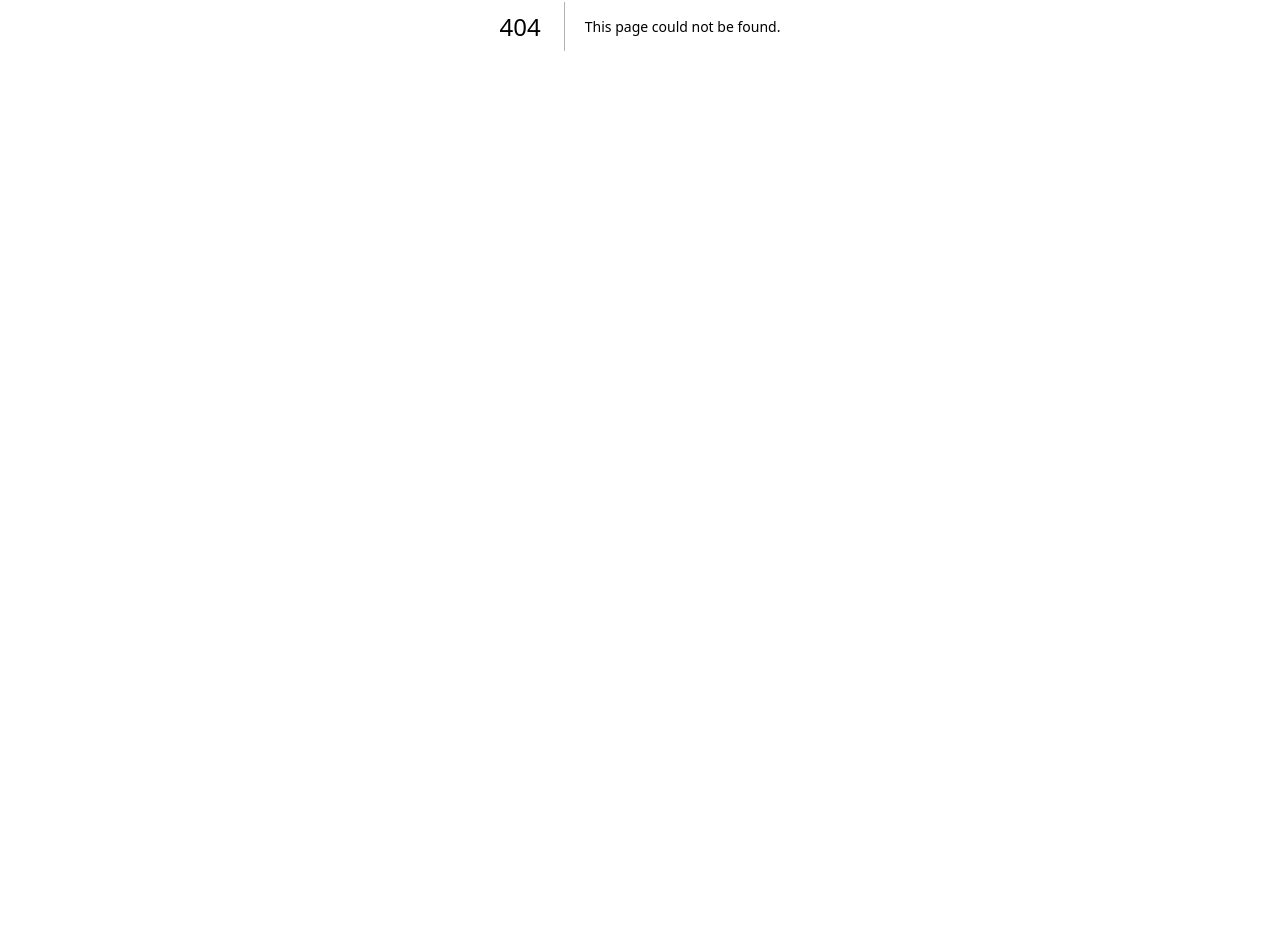
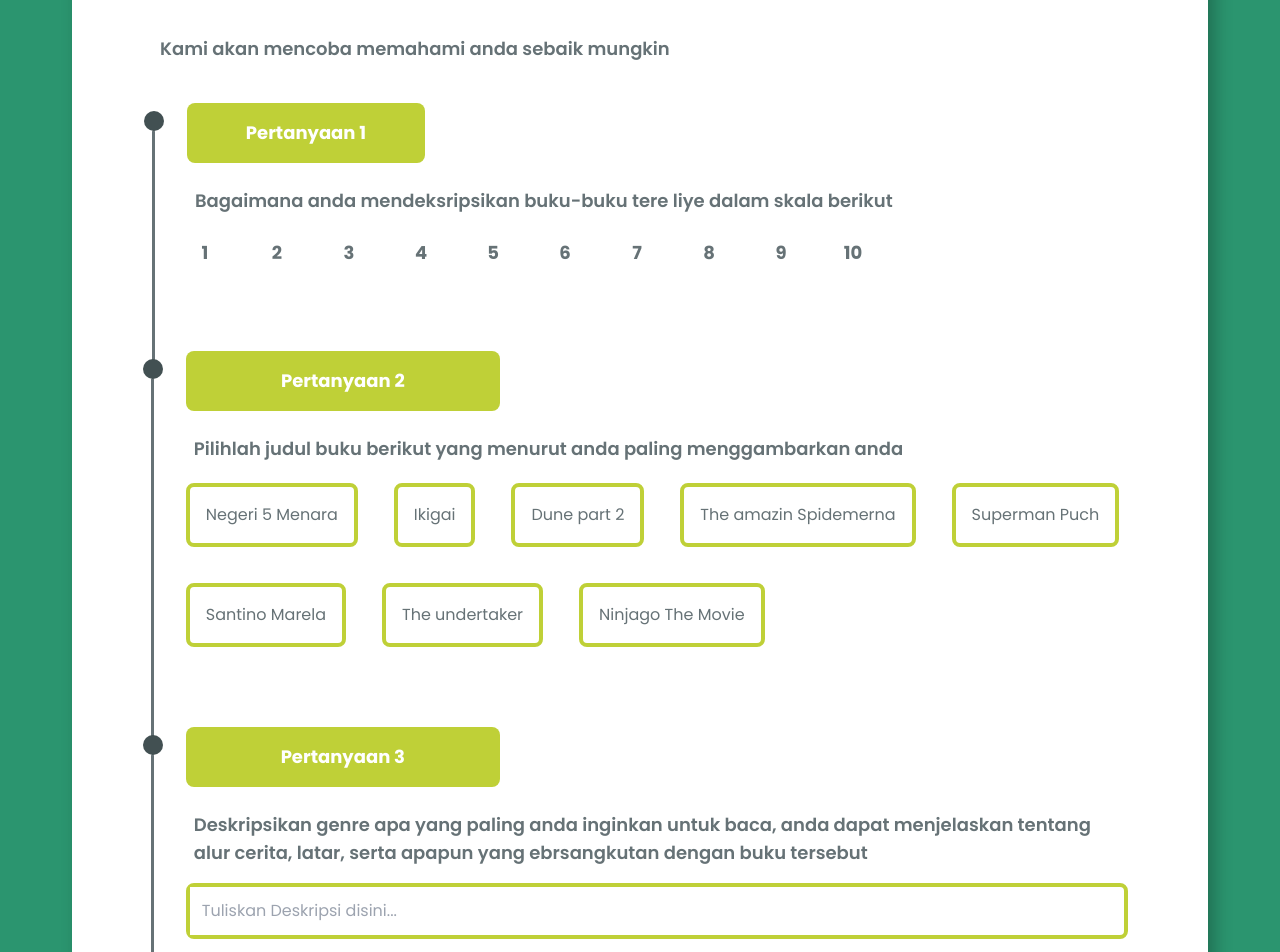
Before and after one commit to rhafif-p/Sentify, a Next.js app in the folder frontend/: page /home/questionMark in a window 1280 px wide. Before the commit this address had no page. Shown: the part 374-1326 px from the top of the page. Before the commit the page ends 800 px from the top, so only its background shows below. Built offline with nearby package versions, Linux system fonts and the light colour scheme.

Commit message:
feat: quiz page

```diff
--- /dev/null
+++ b/frontend/src/app/home/questionMark/page.jsx
@@ -0,0 +1,106 @@
+export default function questionMark(){
+    const numbers = Array.from({length: 10}, (_, i) => i + 1);
+    const dummy=["Negeri 5 Menara","Ikigai","Dune part 2","The amazin Spidemerna","Superman Puch", "Santino Marela","The undertaker","Ninjago The Movie"];
+    return (
+        <main className="flex h-full flex-col items-center justify-between p-10 bg-green">
+            <div
+                className="bg-white h-auto flex flex-col items-start  rounded-xl m-8 p-20 "
+                style={{ boxShadow: '7px 8px 17px 0px #00000040' }}
+            >
+                <p className="font-bold text-6xl text-darkgray font-poppins text-start w-4/6  pb-8 leading-tight ">
+                    Jawab pertanyaan di bawah dengan seksama
+                </p>
+                <p className="w-2/3 font-inter text-lg text-lightgray font-semibold text-start px-2">
+                    Kami akan mencoba memahami anda sebaik mungkin
+                </p>
+
+                <div className="justify-start pt-10">
+                    <div className="flex flex-row">
+                        <div className="min-h-max flex flex-col min-w-[24px] justify-between items-center relative pt-2 pr-8">
+                            <img
+                            src="/question-bullet.svg"
+                            alt="question-bullet"
+                            width={20}
+                            className="w-[20px] absolute"
+                            />
+                            <div className="bg-lightgray min-h-[100%] w-[3px] rounded-full mt-[19px]"></div>
+                        </div>
+                        <div>
+                            <div className="text-lg font-bold bg-limegreen text-white flex items-center justify-center p-4 rounded-lg w-1/3">
+                                Pertanyaan 1
+                            </div>
+                            <p className="font-inter text-lg text-lightgray font-semibold text-start px-2 pt-6">
+                                Bagaimana anda mendeksripsikan buku-buku tere liye dalam skala berikut
+                            </p>
+                            <div className="justify-start flex flex-wrap gap-9 pt-5 pb-20">
+                                {numbers.map(number => (
+                                    <button
+                                        key={number}
+                                        className="text-lg font-bold text-lightgray flex items-center justify-center p-2 w-9 h-9 rounded-full hover:text-white hover:bg-limegreen"
+                                    >
+                                        {number}
+                                    </button>
+                                ))}
+                            </div>
+                        </div>
+                    </div>
+                    <div className="flex flex-row">
+                        <div className="min-h-max flex flex-col min-w-[24px] justify-between items-center relative pt-2 pr-8">
+                            <img
+                            src="/question-bullet.svg"
+                            alt="question-bullet"
+                            width={20}
+                            className="w-[20px] absolute"
+                            />
+                            <div className="bg-lightgray min-h-[100%] w-[3px] rounded-full mt-[19px]"></div>
+                        </div>
+                        <div>
+                            <div className="text-lg font-bold bg-limegreen text-white flex items-center justify-center p-4 rounded-lg w-1/3">
+                                Pertanyaan 2
+                            </div>
+                            <p className="font-inter text-lg text-lightgray font-semibold text-start px-2 pt-6">
+                                Pilihlah judul buku berikut yang menurut anda paling menggambarkan anda                            </p>
+                            <div className="justify-start flex flex-wrap gap-9 pt-5 pb-20">
+                                {dummy.map(number => (
+                                    <button
+                                        key={number}
+                                        className="items-center text-lightgray p-4 justify-center rounded-lg border-4 border-solid border-limegreen hover:bg-limegreen hover:text-white"
+                                    >
+                                        {number}
+                                    </button>
+                                ))}
+                            </div>
+                        </div>
+                    </div>
+                    <div className="flex flex-row">
+                        <div className="min-h-max flex flex-col min-w-[24px] justify-between items-center relative pt-2 pr-8">
+                            <img
+                            src="/question-bullet.svg"
+                            alt="question-bullet"
+                            width={20}
+                            className="w-[20px] absolute"
+                            />
+                            <div className="bg-lightgray min-h-[100%] w-[3px] rounded-full mt-[19px]"></div>
+                        </div>
+                        <div>
+                            <div className="text-lg font-bold bg-limegreen text-white flex items-center justify-center p-4 rounded-lg w-1/3">
+                                Pertanyaan 3
+                            </div>
+                            <p className="font-inter text-lg text-lightgray font-semibold text-start px-2 pt-6 pb-4">
+                            Deskripsikan genre apa yang paling anda inginkan untuk baca, anda dapat menjelaskan tentang alur cerita, latar, serta apapun yang ebrsangkutan dengan buku tersebut
+                            </p>
+                            <div className="justify-start rounded-lg border-4 border-limegreen">
+                                <input
+                                type="text"
+                                placeholder="Tuliskan Deskripsi disini..."
+                                className="text-lightgray p-3 w-auto h-auto"
+                                />
+                            </div>
+                        </div>
+                    </div>
+                </div>
+
+            </div>
+        </main>
+    )
+}
```
Also changed, not shown: frontend/public/question-bullet.svg (added).
